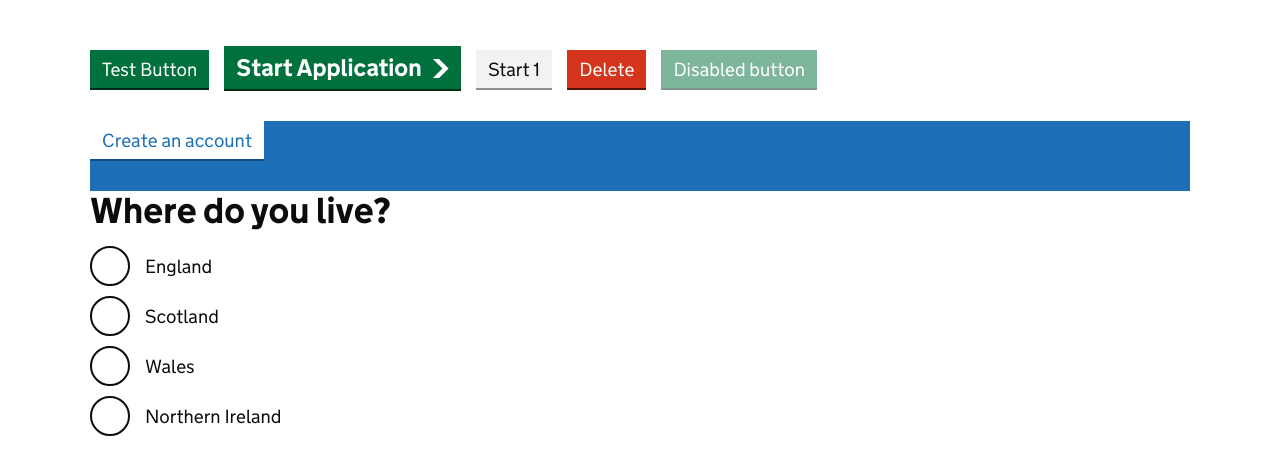
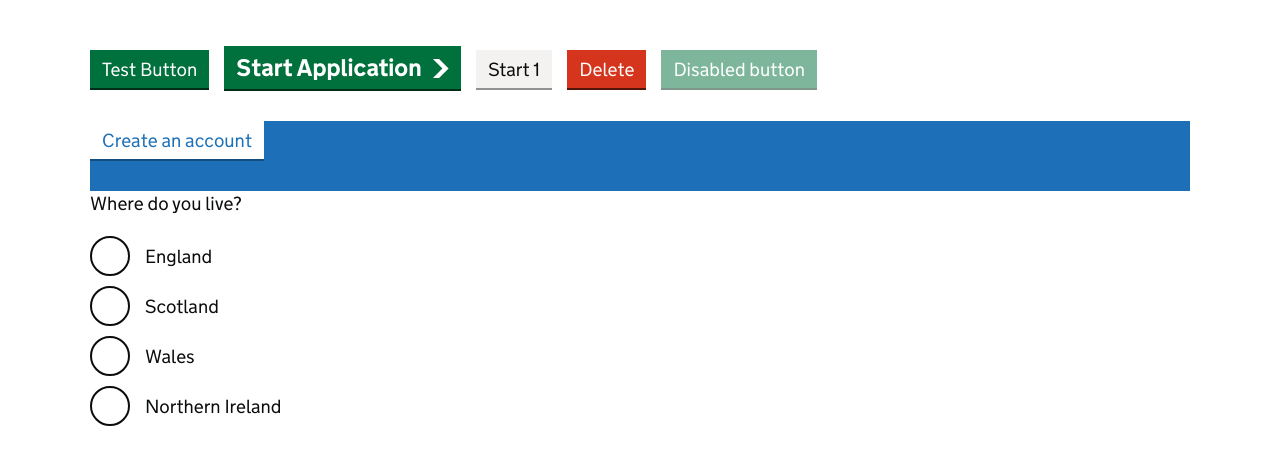
Before and after one commit to loghmanb/dynaportal, a Django app: page / in a window 1280 px wide. Shown: the part 495-949 px from the top of the page. Run offline with Django 4.2, Linux system fonts and the light colour scheme.

Commit message:
revise radio template

```diff
--- a/templates/frontend/components/radios.html
+++ b/templates/frontend/components/radios.html
@@ -1,11 +1,13 @@
-<div class="govuk-form-group">
-    <fieldset class="govuk-fieldset">
-      <legend class="govuk-fieldset__legend govuk-fieldset__legend--l">
-        <h1 class="govuk-fieldset__heading">
-          Where do you live?
-        </h1>
-      </legend>
-      <div class="govuk-radios" data-module="govuk-radios">
+{% extends "frontend/components/base_component/base_component.html" %}
+{% load common %}
+{% block component_body %}
+<fieldset class="govuk-fieldset">
+  <legend class="govuk-fieldset__legend govuk-fieldset__legend--l">
+    {% field_label field.id field.caption one_question %}
+  </legend>
+  {% hint field.hint %}
+  {% field_error field.error %}
+  <div class="govuk-radios" data-module="govuk-radios">
         <div class="govuk-radios__item">
           <input class="govuk-radios__input" id="where-do-you-live" name="where-do-you-live" type="radio" value="england">
           <label class="govuk-label govuk-radios__label" for="where-do-you-live">
@@ -31,5 +33,5 @@
           </label>
         </div>
       </div>
-    </fieldset>
-</div>
+</fieldset>
+{% endblock %}
```
